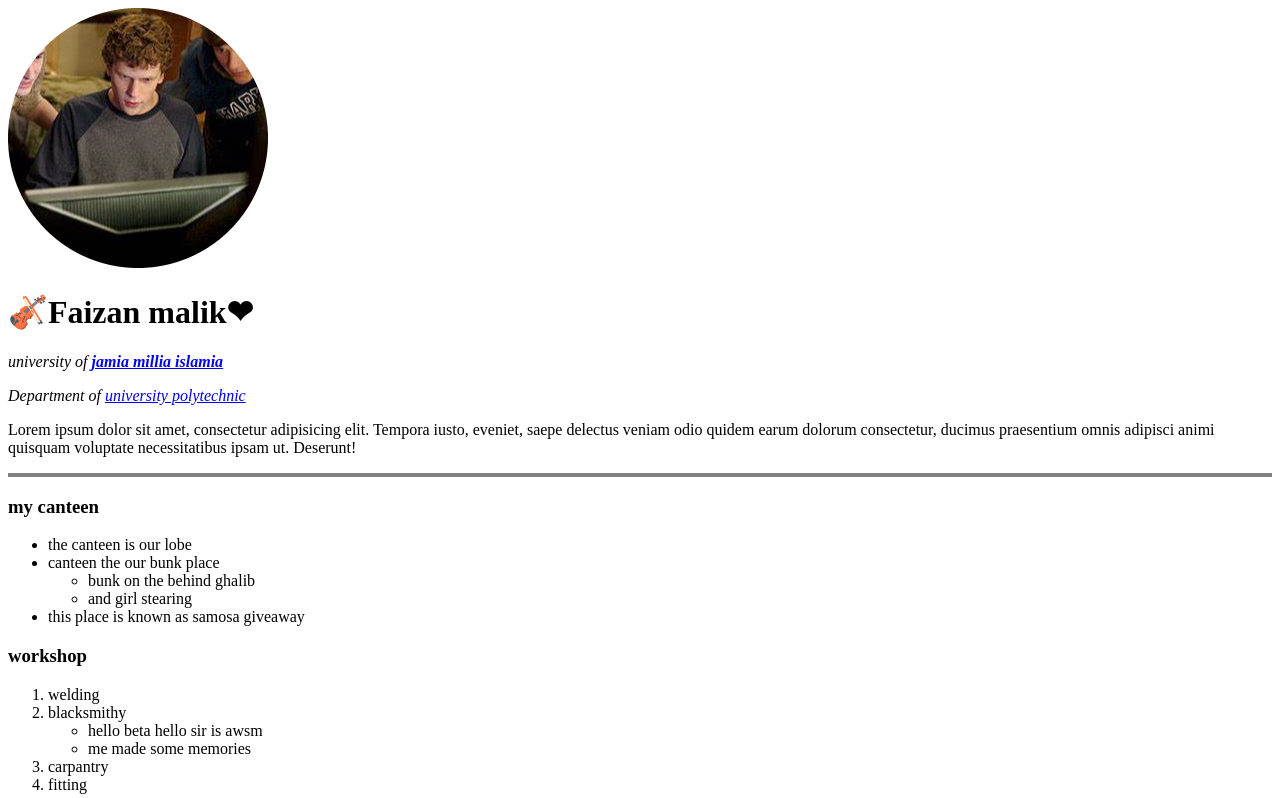
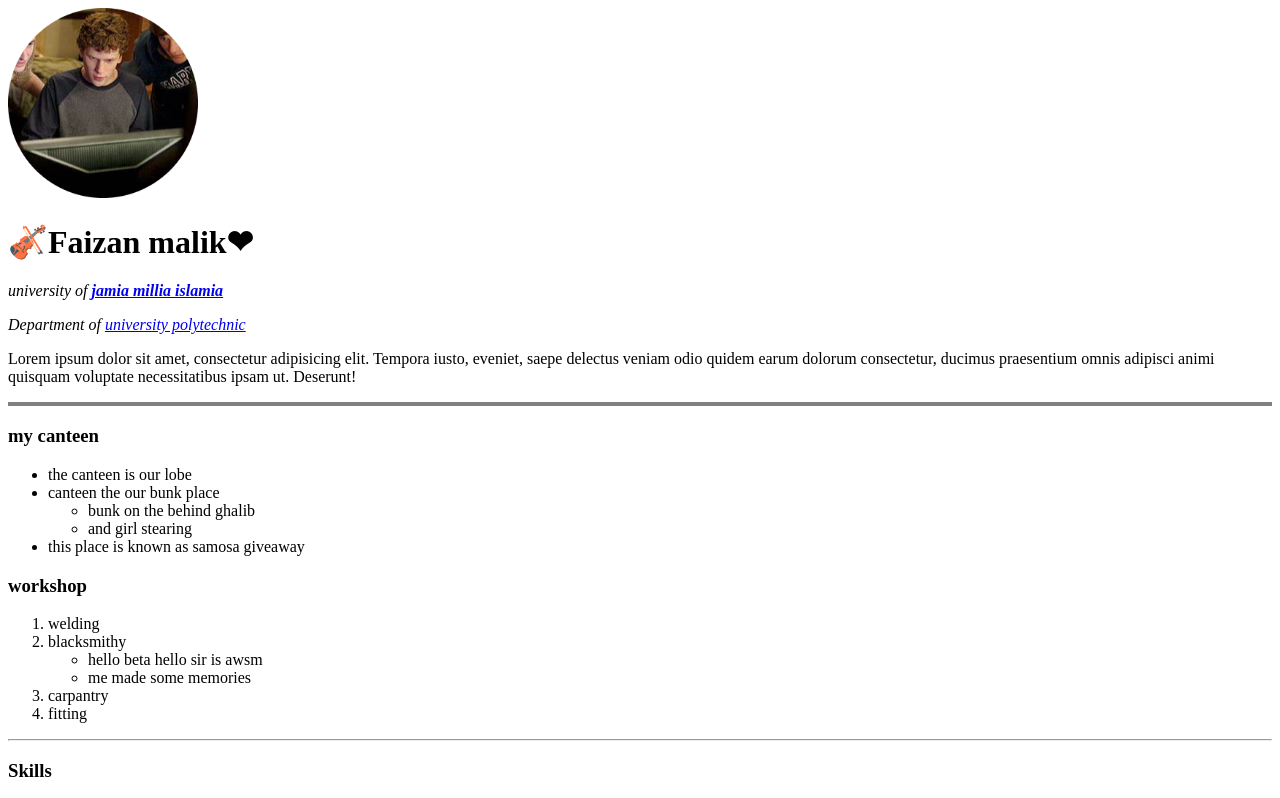
Before and after one commit to Faizanmalik06/coursify, a plain HTML site: page index.html in a window 1280 px wide. Shown: the top 798 px of the page. Drawn offline with Linux system fonts and the light colour scheme.

Commit message:
Update index.html

```diff
--- a/index.html
+++ b/index.html
@@ -16,7 +16,7 @@
 </head>
 <body>
    <!--<img src=" images/Cormen05.jpg" alt="professer cormen"> if the images is same folder ur html file wala to sirf imges ka name likhna hai agr dusre me hai to folder name slash or fir images name-->
-   <img src="markZ-modified.png" alt="faizan malik"><!--for crop image online go to (crop-circale image)-->
+   <img src="markZ-modified.png" alt="faizan malik" style="width:15%"><!--for crop image online go to (crop-circale image)-->
     <h1>&#127931;Faizan malik❤</h1>  <!--u can use unicode imogies  copy paste or use those html code(unicode table browse"-")-->
     <p><em>university of <strong><a href="http://jmicoe.in">jamia millia islamia</a></strong></em></p>
     <p> <em>Department of <a href="#"> university polytechnic</a></em></p>
```
